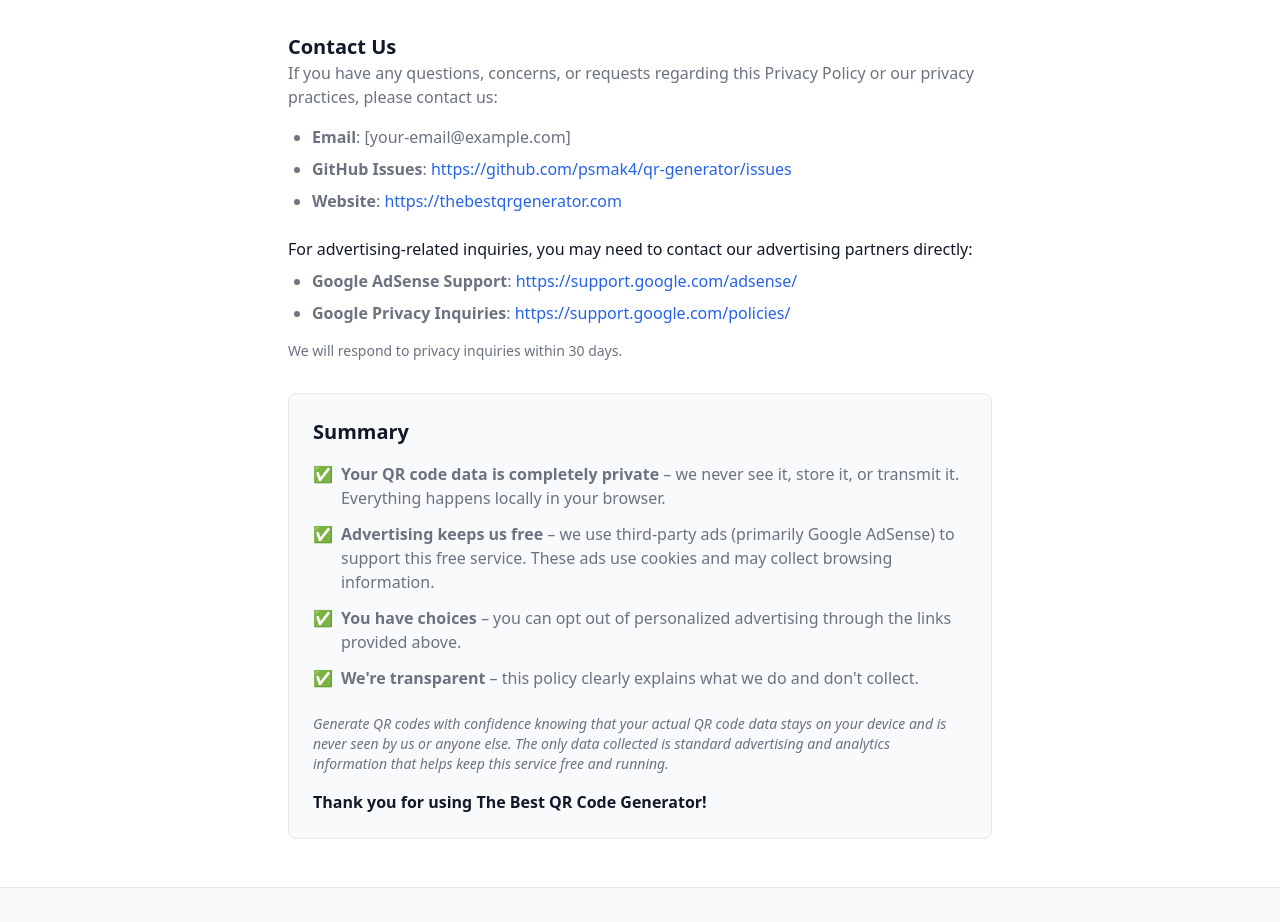
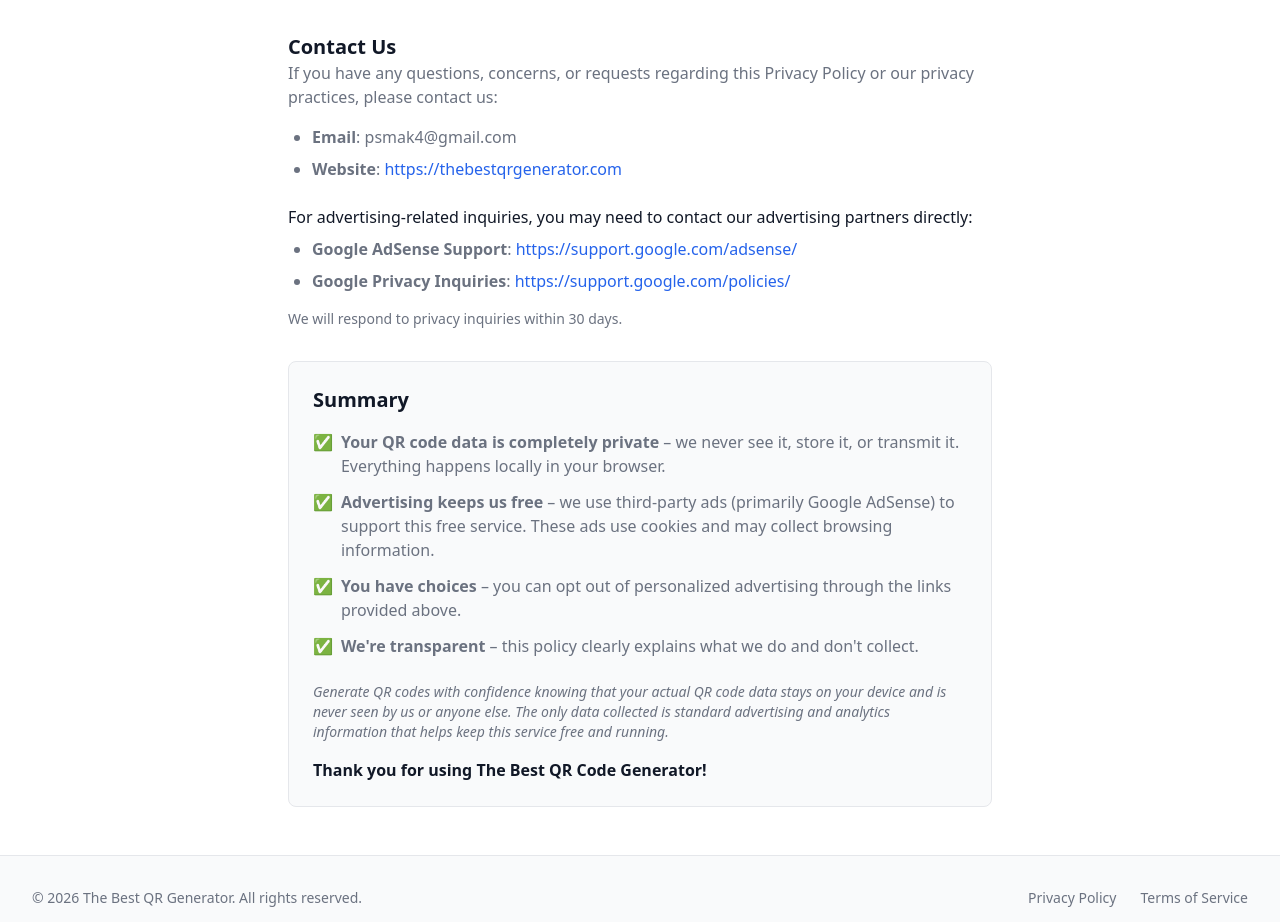
Before and after one commit to psmak4/qr-generator, a React (Vite) app: page /privacy in a window 1280 px wide. Shown: the part 7920-8842 px from the top of the page. Built offline with nearby package versions, Linux system fonts and the light colour scheme.

Commit message:
Update privacy policy contact info

```diff
--- a/src/pages/PrivacyPolicyPage.tsx
+++ b/src/pages/PrivacyPolicyPage.tsx
@@ -467,8 +467,7 @@ export default function PrivacyPolicyPage() {
               If you have any questions, concerns, or requests regarding this Privacy Policy or our privacy practices, please contact us:
             </p>
             <ul className="mt-4 list-disc pl-6 space-y-2">
-              <li><strong>Email</strong>: [your-email@example.com]</li>
-              <li><strong>GitHub Issues</strong>: <a href="https://github.com/psmak4/qr-generator/issues" className="text-(--color-primary) hover:underline" target="_blank" rel="noopener noreferrer">https://github.com/psmak4/qr-generator/issues</a></li>
+              <li><strong>Email</strong>: psmak4@gmail.com</li>
               <li><strong>Website</strong>: <a href="https://thebestqrgenerator.com" className="text-(--color-primary) hover:underline" target="_blank" rel="noopener noreferrer">https://thebestqrgenerator.com</a></li>
             </ul>
             <p className="mt-6 font-medium text-(--color-text-primary)">
```
